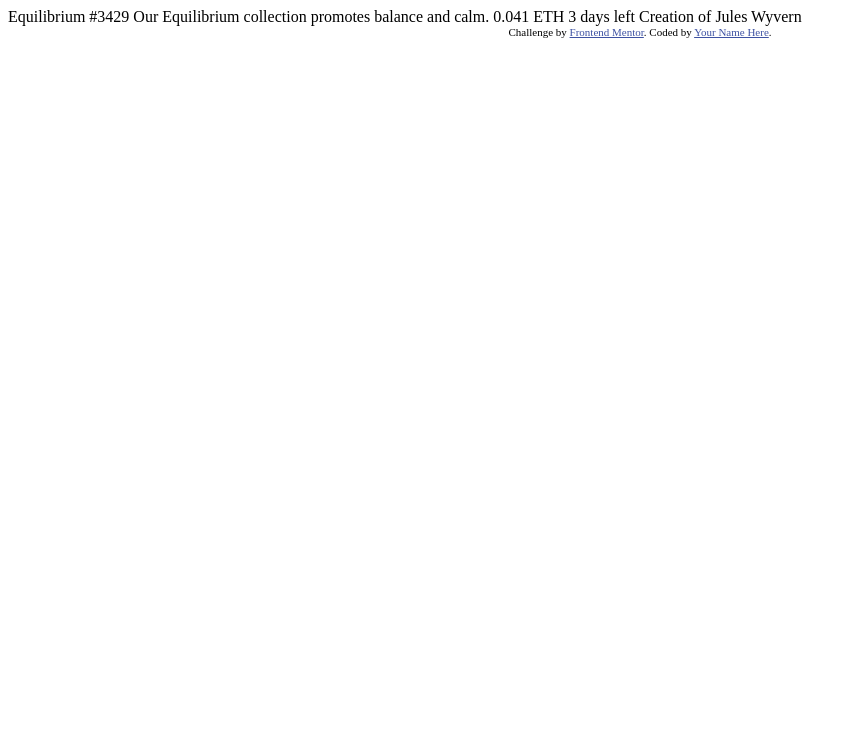
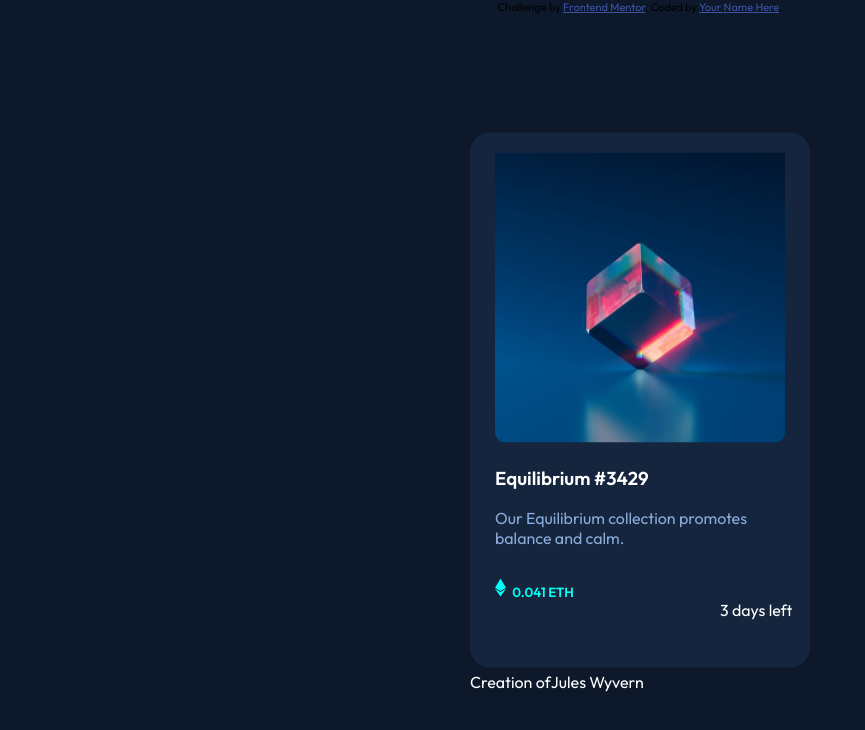
Before and after one commit to steezyza/nft-card-component, a plain HTML site: page index.html in a window 1280 px wide. Shown: the whole page, without its empty margins (0-865 px from the left). Drawn offline with Linux system fonts and the light colour scheme; a web font is replaced by a local one.

Commit message:
sixty percent progress commit

```diff
--- /dev/null
+++ b/css/style.css
@@ -0,0 +1,78 @@
+* {
+    box-sizing: border-box;
+}
+
+html, body {
+    font-family: 'Outfit', sans-serif;
+    background-color: hsl(217, 54%, 11%);
+    margin: 0;
+    -ms-text-size-adjust: 100%;
+    -webkit-font-smoothing: antialiased;
+    -moz-osx-font-smoothing: grayscale;
+}
+
+.container {
+    position: fixed;
+    top: 50%;
+    left: 50%;
+    transform: translate(-50%, -50%);
+    width: 340px;
+    height: 535px;
+    background-color: hsl(216, 50%, 16%);
+    color: hsl(0, 0%, 100%);
+    border-radius: 20px;
+}
+
+header {
+    text-align: center;
+}
+
+.equilibrium {
+    display: inline-block;
+    width: 290px;
+    padding-top: 20px;
+    border-radius: 10px;
+}
+
+.section-title h3 {
+    letter-spacing: 0.1;
+    padding-left: 25px;
+}
+
+.section-info p {
+    padding-left: 25px;
+    padding-right: 25px;
+    color: hsl(215, 51%, 70%);
+}
+
+.section-details {
+    display: flex;
+    flex-direction: row;
+}
+
+.ethereum {
+    display: inline;
+    height: 70px;
+    width: 50%;
+    padding-top: 13px;
+    position: absolute;
+}
+
+.ethereum-icon {
+    position: relative;
+    display: inline;
+    font-size: 5px;
+    padding-left: 25px;
+    padding-top: 2px;
+}
+
+.ethereum-value {
+    position: relative;
+    display: inline;
+    padding-left: 3px;
+    color: hsl(178, 100%, 50%);
+}
+
+.time {
+    padding-left: 250px;
+}
--- a/index.html
+++ b/index.html
@@ -4,6 +4,9 @@
   <meta charset="UTF-8">
   <meta name="viewport" content="width=device-width, initial-scale=1.0"> <!-- displays site properly based on user's device -->
   <meta name="author" content="Linda Kenqa">
+  <meta name="description" content="bukanindalo npc non profit company website">
+  <link href="https://fonts.googleapis.com/css2?family=Bai+Jamjuree:wght@400;600&family=Outfit:wght@300;400;600&display=swap" rel="stylesheet">
+  <link rel="stylesheet" href="css/style.css">
   <link rel="icon" type="image/png" sizes="32x32" href="./images/favicon-32x32.png">
 
   <title>Frontend Mentor | NFT preview card component</title>
@@ -15,16 +18,33 @@
   </style>
 </head>
 <body>
-
-  Equilibrium #3429
-
-  Our Equilibrium collection promotes balance and calm.
-
-  0.041 ETH
-  3 days left
-
-  Creation of Jules Wyvern
-
+  <div class="container">
+    <header>
+      <img class="equilibrium" src="images/image-equilibrium.jpg" alt="equilibrium image">
+    </header>
+    <section>
+      <div class="section-title">
+        <h3>Equilibrium #3429</h3>
+      </div>
+      <div class="section-info">
+        <p>Our Equilibrium collection promotes balance and calm.</p>
+      </div>
+      <div class="section-details">
+        <div class="ethereum">
+          <img class="ethereum-icon" src="images/icon-ethereum.svg" alt="ethereum icon">
+          <h5 class="ethereum-value">0.041 ETH</h5>
+        </div>
+        <div class="time">
+          <img class="time-icon" src="" alt="">
+          <p class="time-remainding"> 3 days left</p>
+        </div>
+      </div>
+    </section>
+    <footer>
+      <img class="profile-photo" src="" alt="">
+      <p class="profile-name">Creation of<span>Jules Wyvern</span></p>
+    </footer>
+  </div>
   <div class="attribution">
     Challenge by <a href="https://www.frontendmentor.io?ref=challenge" target="_blank">Frontend Mentor</a>.
     Coded by <a href="#">Your Name Here</a>.
```
